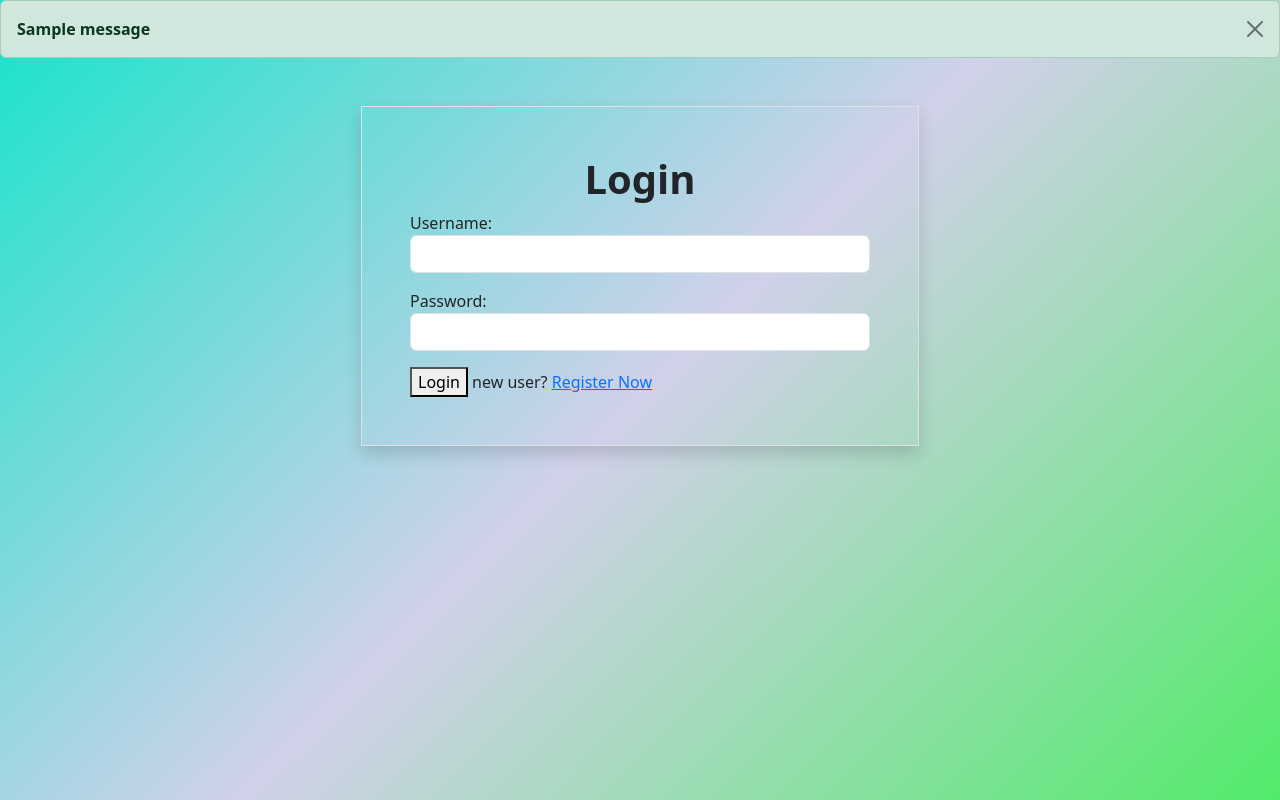
After one commit to Fahad1910/EMP_CRM, a Django app: page / in a window 1280 px wide. The commit adds this page. Run offline with Django 5.2, Linux system fonts and the light colour scheme; one stand-in notice (Sample message) is shown.

Commit message:
crm updated

```diff
--- a/crm/forms.py
+++ b/crm/forms.py
@@ -26,7 +26,8 @@ class EmployeeModelForm(forms.ModelForm):
             "email":forms.EmailInput(attrs={"class":"form-control"}),
             "age":forms.NumberInput(attrs={"class":"form-control"}),
             "contact":forms.Textarea(attrs={"class":"form-control","rows":5}),
-        }
+            "dob":forms.DateInput(attrs={"class":"form-control","type":"date"}),
+            }
 
 
 class RegistrationForm(forms.ModelForm):
@@ -34,3 +35,16 @@ class RegistrationForm(forms.ModelForm):
     class Meta:
         model=User
         fields=["username","email","password"]
+
+        widgets={
+            "username":forms.TextInput(attrs={"class":"form-control"}),
+            "email":forms.EmailInput(attrs={"class":"form-control"}),
+            "password":forms.PasswordInput(attrs={"class":"form-control"})
+        }
+
+
+
+class LoginForm(forms.Form):
+
+    username=forms.CharField(widget=forms.TextInput(attrs={'class':'form-control'}))
+    password=forms.CharField(widget=forms.PasswordInput(attrs={"class":"form-control"}))
--- a/crm/models.py
+++ b/crm/models.py
@@ -11,7 +11,8 @@ class Employees(models.Model):
     email=models.EmailField(unique=True)
     age=models.PositiveIntegerField()
     contact=models.CharField(null=True,max_length=10,)
-    profile_pic=models.ImageField(upload_to="images",null=True)
+    profile_pic=models.ImageField(upload_to="images",null=True,blank=True) #{null used for databse},{blankis for form}
+    dob=models.DateField(null=True,blank=True)
 
 
     def __str__(self):
--- /dev/null
+++ b/crm/static/css/style.css
@@ -0,0 +1,12 @@
+.port{
+    height: 100vh;
+}
+
+.grad{
+    background-color: #15e4cb;
+    background-image: linear-gradient(135deg, #15e4cb 0%, #d1d1e9 50%, #52eb6a 100%);
+
+    /* background-color: #4158D0; */
+    /* background-image: linear-gradient(43deg, #4158D0 0%, #C850C0 46%, #FFCC70 100%); */
+
+}
--- a/crm/templates/base.html
+++ b/crm/templates/base.html
@@ -24,6 +24,9 @@
               </li>
               <li class="nav-item">
                 <a class="nav-link active" aria-current="page" href="{%url 'emp-all'%}">List Employee</a>
+              </li>
+              <li class="nav-item">
+                <a class="nav-link active" aria-current="page" href="{%url 'logout'%}">Logout</a>
               </li>
             </ul>
           </div>
--- a/crm/templates/emp_detail.html
+++ b/crm/templates/emp_detail.html
@@ -25,6 +25,7 @@
               <li class="list-group-item">{{data.email}}</li>
               <li class="list-group-item">{{data.age}}</li>
               <li class="list-group-item">{{data.contact}}</li>
+              <li class="list-group-item">{{data.dob}}</li>
             </ul>
         </div>
 
--- /dev/null
+++ b/crm/templates/login.html
@@ -0,0 +1,57 @@
+<!DOCTYPE html>
+{%load static%}
+<html lang="en">
+<head>
+    <meta charset="UTF-8">
+    <meta name="viewport" content="width=device-width, initial-scale=1.0">
+    <title>Document</title>
+    <link href="https://cdn.jsdelivr.net/npm/bootstrap@5.3.3/dist/css/bootstrap.min.css" rel="stylesheet" integrity="sha384-QWTKZyjpPEjISv5WaRU9OFeRpok6YctnYmDr5pNlyT2bRjXh0JMhjY6hW+ALEwIH" crossorigin="anonymous">
+    <script src="https://cdn.jsdelivr.net/npm/bootstrap@5.3.3/dist/js/bootstrap.bundle.min.js" integrity="sha384-YvpcrYf0tY3lHB60NNkmXc5s9fDVZLESaAA55NDzOxhy9GkcIdslK1eN7N6jIeHz" crossorigin="anonymous"></script>
+    <link rel="stylesheet" href="{%static 'css/style.css'%}">
+</head>
+<body class="port grad">
+
+    {%if messages%}
+
+    {%for m in messages%}
+      {%if m.level == DEFAULT_MESSAGE_LEVELS.ERROR %}
+
+      <div class="alert alert-danger alert-dismissible fade show" role="alert">
+        <strong>{{m}}</strong>
+        <button type="button" class="btn-close" data-bs-dismiss="alert" aria-label="Close"></button>
+      </div>
+
+      {%endif%}
+
+      {%if m.level == DEFAULT_MESSAGE_LEVELS.SUCCESS %}
+
+      <div class="alert alert-success alert-dismissible fade show" role="alert">
+        <strong>{{m}}</strong>
+        <button type="button" class="btn-close" data-bs-dismiss="alert" aria-label="Close"></button>
+      </div>
+
+      {%endif%}
+    {%endfor%}
+
+{%endif%}
+
+
+
+    <div class="container d-flex justify-content-center mt-5">
+
+        <form action="" method="post" class="border shadow w-50 p-5">
+            <h1 class="text-center fw-bold">Login</h1>
+
+            {%csrf_token%}
+            {{form.as_p}}
+
+            <button type="submit">Login</button>  new user? <a href="{%url 'register'%}">Register Now</a>
+
+        </form>
+
+    </div>
+
+
+
+</body>
+</html>
--- a/crm/views.py
+++ b/crm/views.py
@@ -1,10 +1,25 @@
 from django.shortcuts import render,redirect
 from django.views.generic import View
-from crm.forms import EmployeeModelForm
+from crm.forms import EmployeeModelForm,RegistrationForm,LoginForm
 from crm.models import Employees
 from django.contrib import messages
+from django.contrib.auth.models import User
+from django.contrib.auth import authenticate,login,logout
+from django.utils.decorators import method_decorator
 
 
+def signin_required(fn):
+    def wrapper(request,*args,**kwargs):
+        if not request.user.is_authenticated:
+            messages.error(request,"Invalid Session")
+            return redirect("signin")
+        else:
+            return fn(request,*args,**kwargs)
+    return wrapper
+
+
+
+@method_decorator(signin_required,name="dispatch")
 class EmployeeCreateView(View):
     def get(self,request,*args,**kwargs):
         form=EmployeeModelForm()
@@ -22,10 +37,17 @@ class EmployeeCreateView(View):
             return render(request,"emp_add.html",{"form":form})
 
 
+@method_decorator(signin_required,name="dispatch")
 class EmployeeListView(View):
     def get(self,request,*args,**kwargs):
-        qs=Employees.objects.all()
-        return render(request,"emp_list.html",{"data":qs})
+            qs=Employees.objects.all()
+            departments=Employees.objects.all().values_list("department",flat=True).distinct()
+            print(departments)
+
+            if "department" in request.GET:
+                dept=request.GET.get("department")
+                qs=qs.filter(department__iexact=dept)
+            return render(request,"emp_list.html",{"data":qs,"departments":departments})
 
     def post(self,request,*args,**kwargs):
         name=request.POST.get("box")
@@ -33,7 +55,7 @@ class EmployeeListView(View):
         return render(request,"emp_list.html",{"data":qs})
 
 
-
+@method_decorator(signin_required,name="dispatch")
 class EmployeeDetailView(View):
     def get(self,request,*args,**kwargs):
         id=kwargs.get("pk")
@@ -41,6 +63,7 @@ class EmployeeDetailView(View):
         return render(request,"emp_detail.html",{"data":qs})
 
 
+@method_decorator(signin_required,name="dispatch")
 class EmployeeDeleteView(View):
     def get(self,request,*args,**kwargs):
         id=kwargs.get("pk")
@@ -49,6 +72,7 @@ class EmployeeDeleteView(View):
         return redirect("emp-all")
 
 
+@method_decorator(signin_required,name="dispatch")
 class EmployeeUpdateView(View):
     def get(self,request,*args,**kwargs):
         id=kwargs.get("pk")
@@ -70,3 +94,47 @@ class EmployeeUpdateView(View):
 
 
 # localhost:8000/signup/
+
+class SignupView(View):
+    def get(self,request,*args,**kwargs):
+        form=RegistrationForm()
+        return render(request,"register.html",{"form":form})
+
+    def post(self,request,*args,**kwargs):
+        form=RegistrationForm(request.POST)
+        if form.is_valid():
+            User.objects.create_user(**form.cleaned_data)
+            messages.success(request,"created")
+            return render(request,"register.html",{"form":form})
+        else:
+            messages.error(request,"failed to create")
+            return render(request,"register.html",{"form":form})
+
+
+class SigninView(View):
+    def get(self,request,*args,**kwargs):
+        form=LoginForm()
+        return render(request,"login.html",{"form":form})
+
+    def post(self,request,*args,**kwargs):
+        form=LoginForm(request.POST)
+        if form.is_valid():
+            u_name=form.cleaned_data.get("username")
+            pwd=form.cleaned_data.get("password")
+            print(u_name,pwd)
+            user_obj=authenticate(request,username=u_name,password=pwd)
+            if user_obj:
+                print("valid")
+                login(request,user_obj)
+                print(request.user)
+                return redirect("emp-all")
+        messages.error(request,"invalid credential")
+
+        return render(request,"login.html",{"form":form})
+
+
+@method_decorator(signin_required,name="dispatch")
+class SignoutView(View):
+    def get(self,request,*args,**kwargs):
+        logout(request)
+        return redirect("signin")
--- a/employeecrm/urls.py
+++ b/employeecrm/urls.py
@@ -27,5 +27,8 @@ urlpatterns = [
     path('employees/<int:pk>',views.EmployeeDetailView.as_view(),name="emp-details"),
     path('employees/<int:pk>/remove',views.EmployeeDeleteView.as_view(),name="emp-delete"),
     path('employees/<int:pk>/change',views.EmployeeUpdateView.as_view(),name="emp-edit"),
+    path('signup',views.SignupView.as_view(),name="register"),
+    path('',views.SigninView.as_view(),name="signin"),
+    path('signout',views.SignoutView.as_view(),name="logout"),
 
 ]+ static(settings.MEDIA_URL, document_root=settings.MEDIA_ROOT)
```
Also changed, not shown: crm/templates/emp_list.html (+14 -0 lines), crm/templates/expense.html (added, +66 -0 lines), crm/templates/register.html (added, +56 -0 lines), crm/migrations/0005_alter_employees_profile_pic.py (added), crm/migrations/0006_employees_dob.py (added), db.sqlite3.
